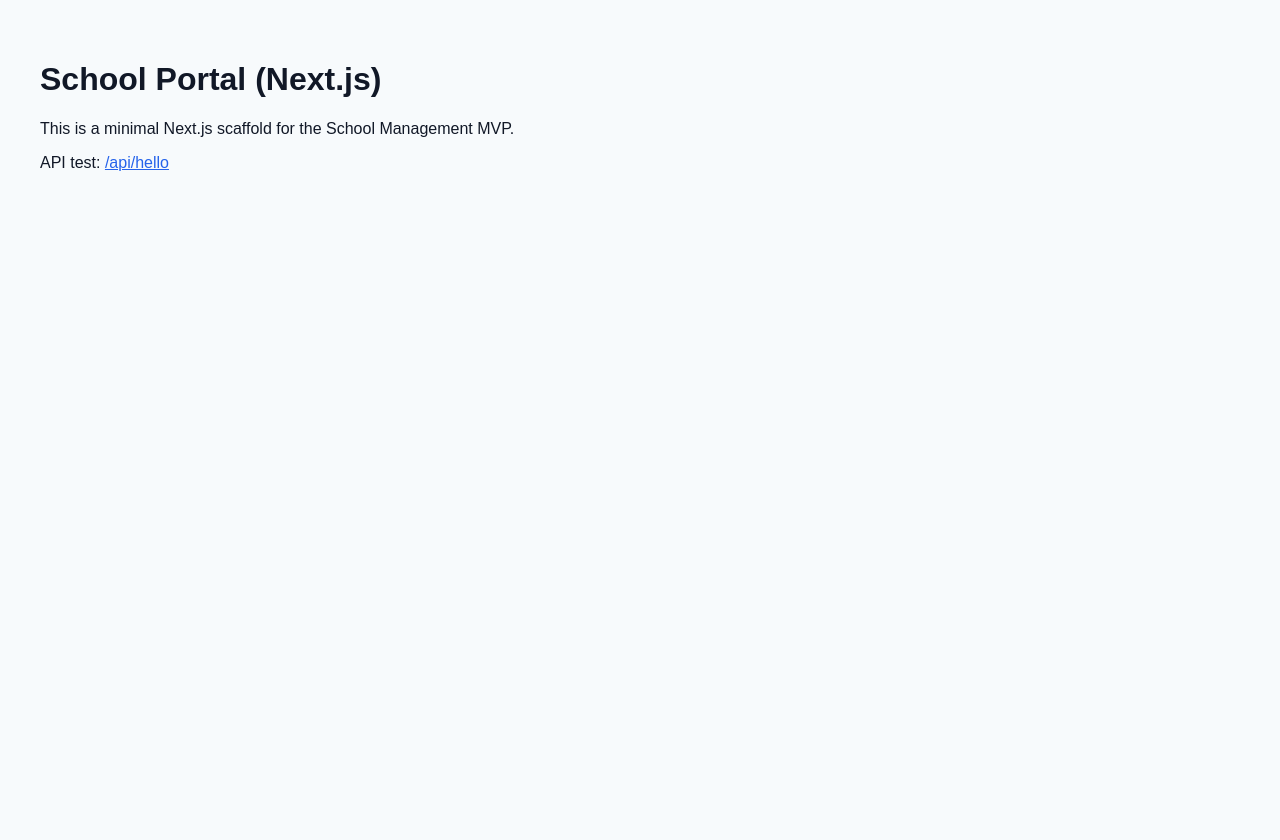
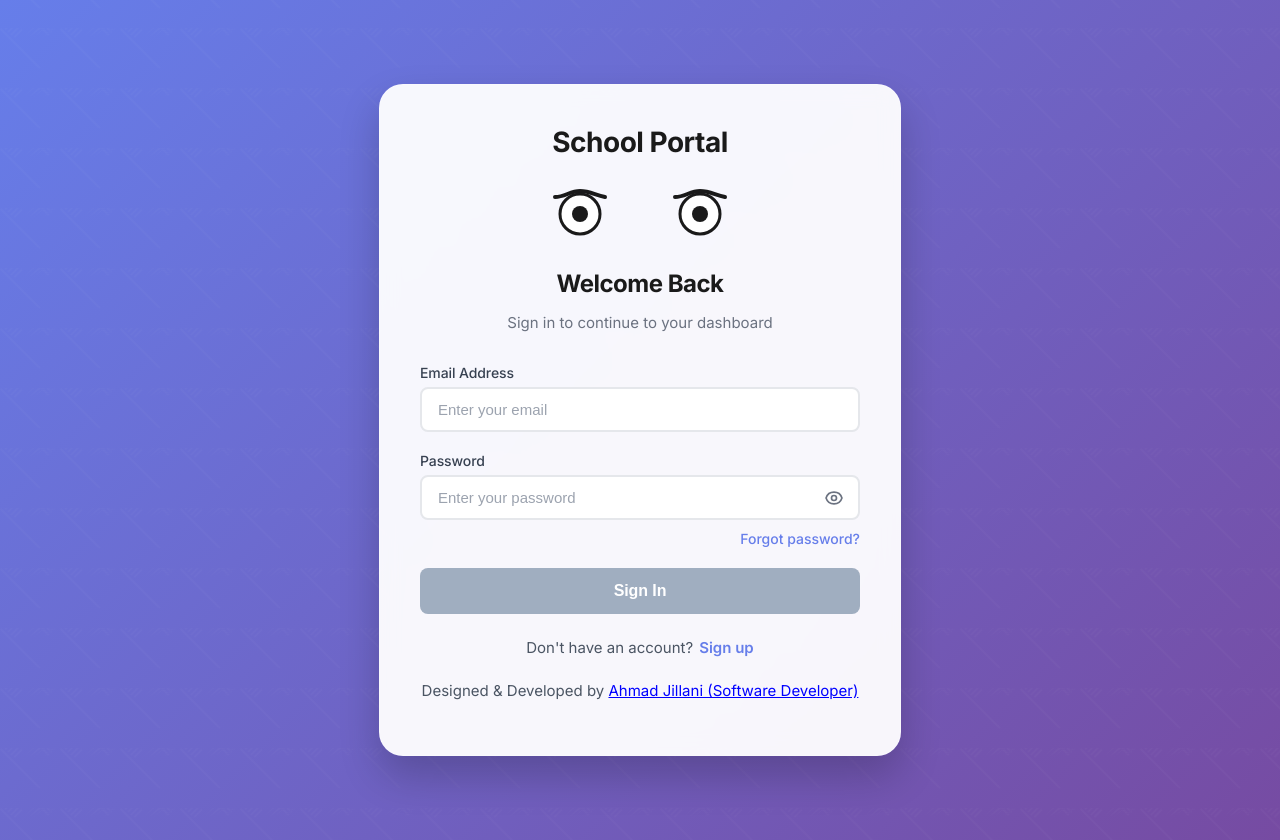
Before and after one commit to AhmadJilani12/SaaS-School-Managment-Portal, a Next.js app in the folder school-portal/: page / in a window 1280 px wide. Before the commit the page ends 800 px from the top, so only its background shows below. Built offline with nearby package versions, Linux system fonts and the light colour scheme.

Commit message:
setted login page to default

```diff
--- a/school-portal/pages/index.js
+++ b/school-portal/pages/index.js
@@ -1,9 +1,8 @@
+import LoginPage from "./login";
+
 export default function Home() {
   return (
-    <main style={{fontFamily:'Arial, sans-serif',padding:40}}>
-      <h1>School Portal (Next.js)</h1>
-      <p>This is a minimal Next.js scaffold for the School Management MVP.</p>
-      <p>API test: <a href="/api/hello">/api/hello</a></p>
-    </main>
+      <LoginPage></LoginPage>
+
   )
 }
```
